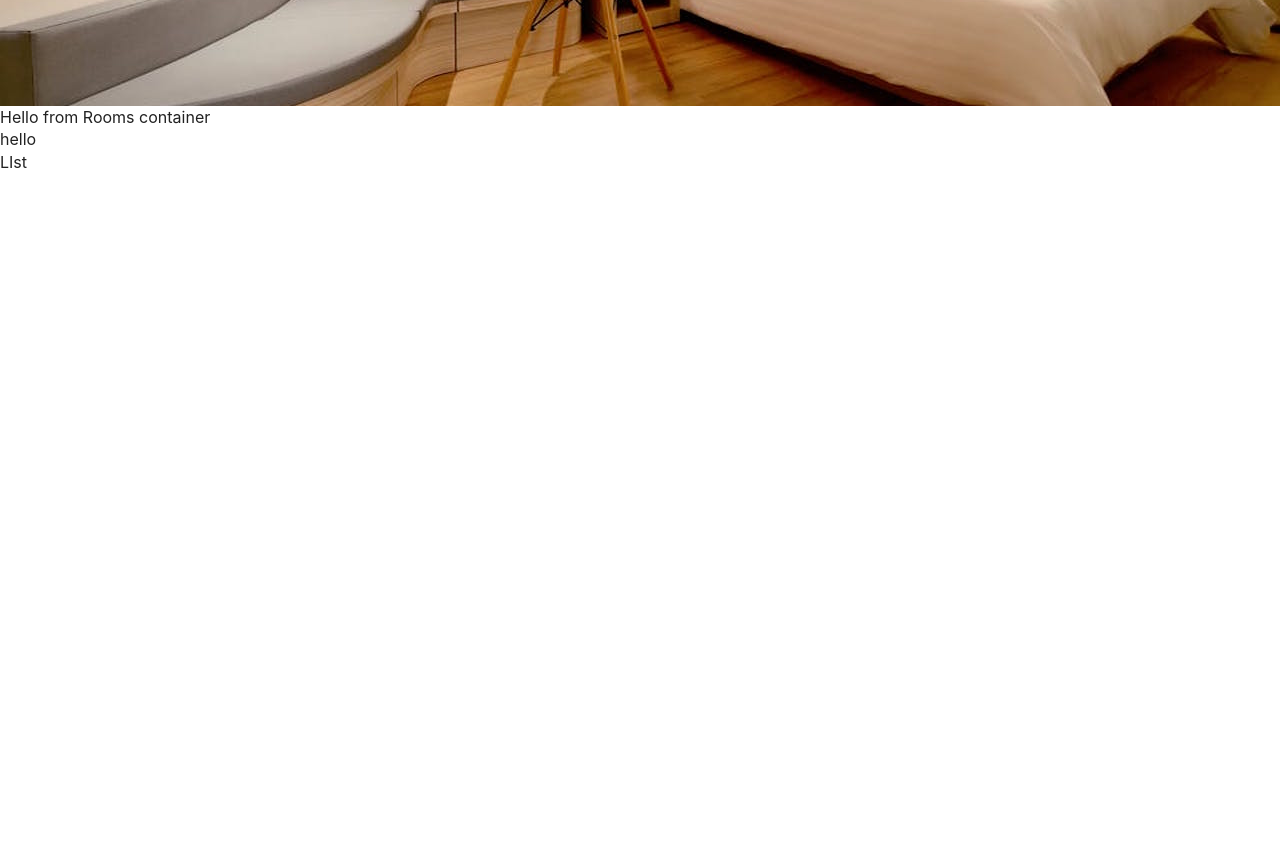
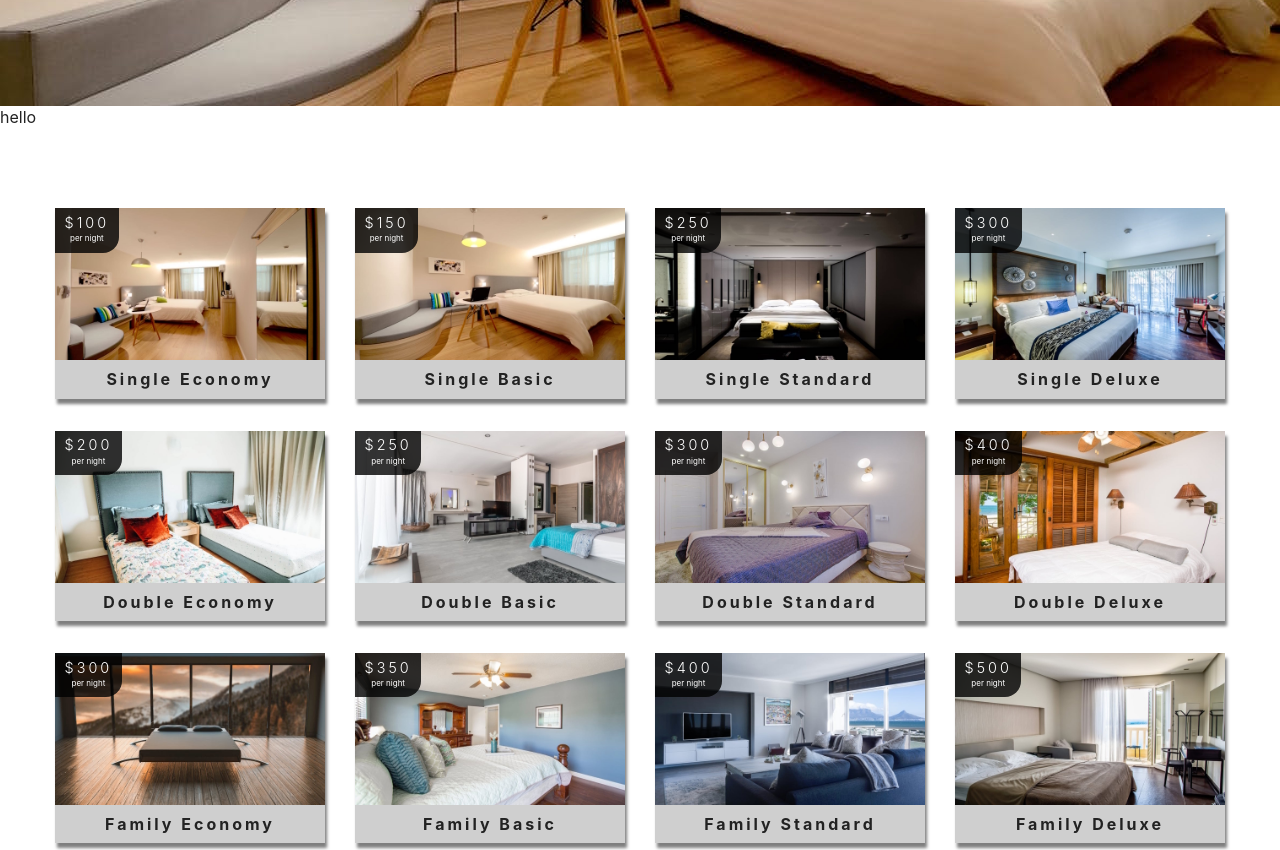
Before and after one commit to raju-ahammad/react-hotel-information-, a React (Create React App) app: page /rooms in a window 1280 px wide. Shown: the part 440-1290 px from the top of the page. Before the commit the page ends 800 px from the top, so only its background shows below. Built offline with nearby package versions, Linux system fonts and the light colour scheme.

Commit message:
finished Room Container

```diff
--- a/src/Components/RoomContainer/RoomsContainer.jsx
+++ b/src/Components/RoomContainer/RoomsContainer.jsx
@@ -13,7 +13,6 @@
     }
     return (
         <>
-            Hello from Rooms container
             <RoomsFilter rooms={rooms}/>
             <RoomsList rooms={ sortedRooms }/>
         </>
--- a/src/Components/RoomContainer/RoomsList.jsx
+++ b/src/Components/RoomContainer/RoomsList.jsx
@@ -1,11 +1,22 @@
 import React from 'react'
+import Room from "../Rooms/Room"
 
-function RoomsList() {
-    return (
-        <div>
-           LIst
+function RoomsList({rooms}) {
+    if (rooms.length === 0 ) {
+        return (
+            <div className="empty-search">
+                <h3>Unfortunately there have no room your search</h3>
+            </div>
+        )
+    }
+    return <section className="roomslist">
+        <div className="roomslist-center">
+            {rooms.map(item=>{
+                return <Room key={item.id} room={item}/>
+            })}
         </div>
-    )
+    </section>
+
 }
 
 export default RoomsList
```
